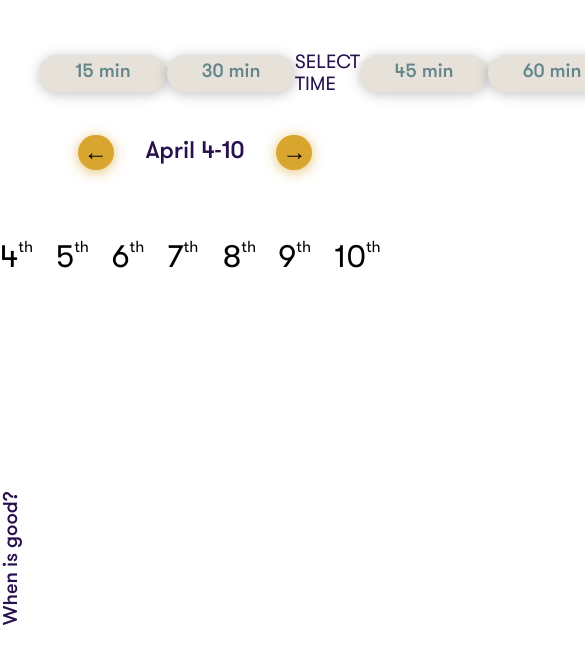
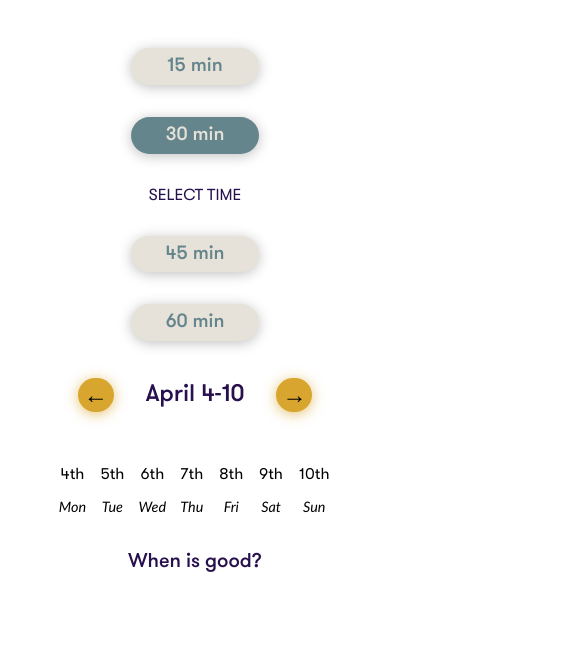
Before and after one commit to charlesscheuer/when-is-good, a React (Create React App) app: page / in a window 390 px wide. Shown: the top 664 px of the page, 585 px wide, since content can reach past the window. Built offline with nearby package versions, Linux system fonts and the light colour scheme; a web font is replaced by a local one.

Commit message:
added button interaction and media queries

```diff
--- a/src/SASS/calendar.scss
+++ b/src/SASS/calendar.scss
@@ -32,20 +32,45 @@
 }
 
 .numberDate {
-    width: 5rem;
-    height: 3rem;
+    padding: 0 4rem;
     font-family: $font-primary;
-    font-size: 2rem;
+    font-size: 1.7rem;
     display: flex;
+    text-align: center;
+    margin-bottom: 0;
+    @media screen and (max-width: 1200px) {
+        padding: 0 2rem;
+    }
+    @media screen and (max-width: 650px) {
+        padding: 0 1rem;
+        font-size: 1.3rem;
+    }
+    @media screen and (max-width: 500px) {
+        font-size: 1rem;
+        padding: 0 .5rem;
+    }
     sup {
         font-size: 1rem;
     }
+
 }
 
 .weekdays {
     display: flex;
     justify-content: center;
     width: 100vw;
+    &_day {
+        .wordDate {
+            text-align: center;
+            font-family: $font-primary;
+            font-style: italic;
+            font-size: 1.4rem;
+            @media screen and (max-width: 650px) {
+                font-size: .9rem;
+            }
+        }
+    }
+
 }
 
 .TimeSelect {
@@ -53,6 +78,9 @@
     align-items: center;
     width: 100vw;
     height: 30rem;
+    @media screen and (max-width: 650px) {
+        flex-direction: column;
+    }
     &_containTitle {
             width: 6%;
             height: 100%;
@@ -63,10 +91,14 @@
     }
     &_title {
         transform: (rotate(-90deg));
+        @media screen and (max-width: 650px) {
+            transform: (rotate(0));
+        }
         width: 16rem;
         font-family: $font-primary;
         color: $color-text;
         font-weight: 500;
+        margin-top: -10rem;
         text-align: center;
     }
     &_times {
--- a/src/SASS/topBar.scss
+++ b/src/SASS/topBar.scss
@@ -10,6 +10,7 @@
     font-weight: 500;
     color: $color-primary;
     border: none;
+    padding: .5rem;
     &:hover {
         cursor: pointer;
         transform: translateY(-2px);
@@ -18,10 +19,17 @@
     box-shadow: 0 2px 25px 0 rgba(0, 0, 0, 0.18);
     transform: translateY(1px);
     }
+    @media screen and (max-width: 940px) {
+        margin: 0 1rem;
+    }
+    @media screen and (max-width: 650px) {
+        margin: 1rem 0;
+    }
 }
 
 .btn-active {
     background-color: $color-primary;
+
     color: $color-light;
     width: 8rem;
     height: 2.3rem;
@@ -32,6 +40,7 @@
     font-family: $font-primary;
     font-weight: 500;
     border: none;
+    padding: .5rem;
     &:hover {
         cursor: pointer;
         transform: translateY(-2px);
@@ -39,6 +48,12 @@
     &:active {
     box-shadow: 0 2px 25px 0 rgba(0, 0, 0, 0.18);
     transform: translateY(1px);
+    }
+    @media screen and (max-width: 940px) {
+        margin: 0 1rem;
+    }
+    @media screen and (max-width: 650px) {
+        margin: 1rem 0;
     }
 }
 
@@ -52,12 +67,21 @@
         justify-content: space-around;
         align-items: center;
         width: 80vw;
-
+        @media screen and (max-width: 940px) {
+            width: 100vw;
+        }
+        @media screen and (max-width: 650px) {
+            flex-direction: column;
+            justify-content: space-between;
+        }
         &_title {
             color: $color-text;
             text-transform: uppercase;
             font-family: $font-primary;
             font-size: 1.2rem;
+            @media screen and (max-width: 790px) {
+                font-size: 1rem;
+            }
         }
     }
 }
--- a/src/components/calendar/weekSelect/WeekDays/NumberDate.js
+++ b/src/components/calendar/weekSelect/WeekDays/NumberDate.js
@@ -1,9 +1,12 @@
 import React, { Component } from 'react'
+
 
 export default class NumberDate extends Component {
   render() {
     return (
+        <div>
         <p className="numberDate">{this.props.num}<sup>th</sup></p>
+        </div>
     )
   }
 }
--- a/src/components/calendar/weekSelect/WeekDays/WeekDays.js
+++ b/src/components/calendar/weekSelect/WeekDays/WeekDays.js
@@ -2,18 +2,43 @@ import React, { Component } from 'react'
 import NumberDate from './NumberDate'
 import WordDate from './WordDate'
 
+
 export default class Weekdays extends Component {
   render() {
     return (
+      <div>
       <div className="weekdays">
+        <div className="weekdays_day">
           <NumberDate num={'4'} />
+          <WordDate className="weekLetter" date={'Mon'}/>
+        </div>
+        <div className="weekdays_day">
           <NumberDate num={'5'} />
+          <WordDate className="weekLetter" date={'Tue'}/>
+        </div>
+        <div className="weekdays_day">
           <NumberDate num={'6'} />
+          <WordDate className="weekLetter" date={'Wed'}/>
+        </div>
+        <div className="weekdays_day">
           <NumberDate num={'7'} />
+          <WordDate className="weekLetter" date={'Thu'}/>
+        </div>
+        <div className="weekdays_day">
           <NumberDate num={'8'} />
+          <WordDate className="weekLetter" date={'Fri'}/>
+        </div>
+        <div className="weekdays_day">
           <NumberDate num={'9'} />
+          <WordDate className="weekLetter" date={'Sat'}/>
+        </div>
+        <div className="weekdays_day">
           <NumberDate num={'10'} />
+          <WordDate className="weekLetter" date={'Sun'}/>
         </div>
+      </div>
+      </div>
+
     )
   }
 }
--- a/src/components/calendar/weekSelect/WeekDays/WordDate.js
+++ b/src/components/calendar/weekSelect/WeekDays/WordDate.js
@@ -0,0 +1,10 @@
+import React, { Component } from 'react'
+
+export default class WordDate extends Component {
+    render() {
+        return (
+            <p className="wordDate">{this.props.date}</p>
+          );
+    }
+
+}
--- a/src/components/topBar/timeButton.js
+++ b/src/components/topBar/timeButton.js
@@ -1,22 +1,18 @@
 import React, { Component } from 'react'
 
 class TimeButton extends Component {
-  constructor(props) {
-    super(props);
-    this.state = {
-        active: false,
-    };
-  }
+  // constructor(props) {
+  //   super(props);
+  // }
 
-  toggleClass = () => {
-    this.setState({ active: !this.state.active});
-  };
+  // toggleClass = () => {
+  //   this.setState({ active: !this.state.active});
+  // };
 
   render() {
     return (
       <div>
-      <button className={this.state.active && this.props.isActive ? 'btn-active': 'btn'}
-              onClick={this.toggleClass}>{this.props.mins} min</button>
+      <button className={ this.props.isActive ? 'btn-active': 'btn'} onClick={this.props.clicked}>{this.props.mins} min</button>
       </div>
     )
   }
--- a/src/components/topBar/topBar.js
+++ b/src/components/topBar/topBar.js
@@ -5,26 +5,28 @@ export default class TopBar extends Component {
   constructor() {
     super()
     this.state = {
-      active: ''
+      active: 30
+      // 30 minutes is the default time
     }
   }
 
   changedMins = (mins) => {
-    this.setState({active: mins});
+    this.setState({
+      active: mins
+    });
+    // function that passes mins to a function from props to change the minutes for the calendar view
   }
-  // how could you pass a prop to ^ this function
-  // for example if you wanted it to pass the mins prop value
 
   render() {
     return (
       <div className="topbar">
         <div className="container">
         <div className="topBar">
-        <TimeButton mins={'15'} onClick={() => this.changedMins(15)} isActive={this.state.active === '15'}></TimeButton>
-        <TimeButton mins={'30'} onClick={() => this.changedMins(30)} isActive={this.state.active === '30'}></TimeButton>
+        <TimeButton mins={'15'} clicked={() => this.changedMins(15)} isActive={this.state.active === 15}></TimeButton>
+        <TimeButton mins={'30'} clicked={() => this.changedMins(30)} isActive={this.state.active === 30}></TimeButton>
         <p className="topBar_title">select time</p>
-        <TimeButton mins={'45'} onClick={() => this.changedMins(45)} isActive={this.state.active === '45'}></TimeButton>
-        <TimeButton mins={'60'} onClick={() => this.changedMins(60)} isActive={this.state.active === '60'}></TimeButton>
+        <TimeButton mins={'45'} clicked={() => this.changedMins(45)} isActive={this.state.active === 45}></TimeButton>
+        <TimeButton mins={'60'} clicked={() => this.changedMins(60)} isActive={this.state.active === 60}></TimeButton>
         </div>
         </div>
       </div>
```
Lines whose indentation alone changed are shown as unchanged.
